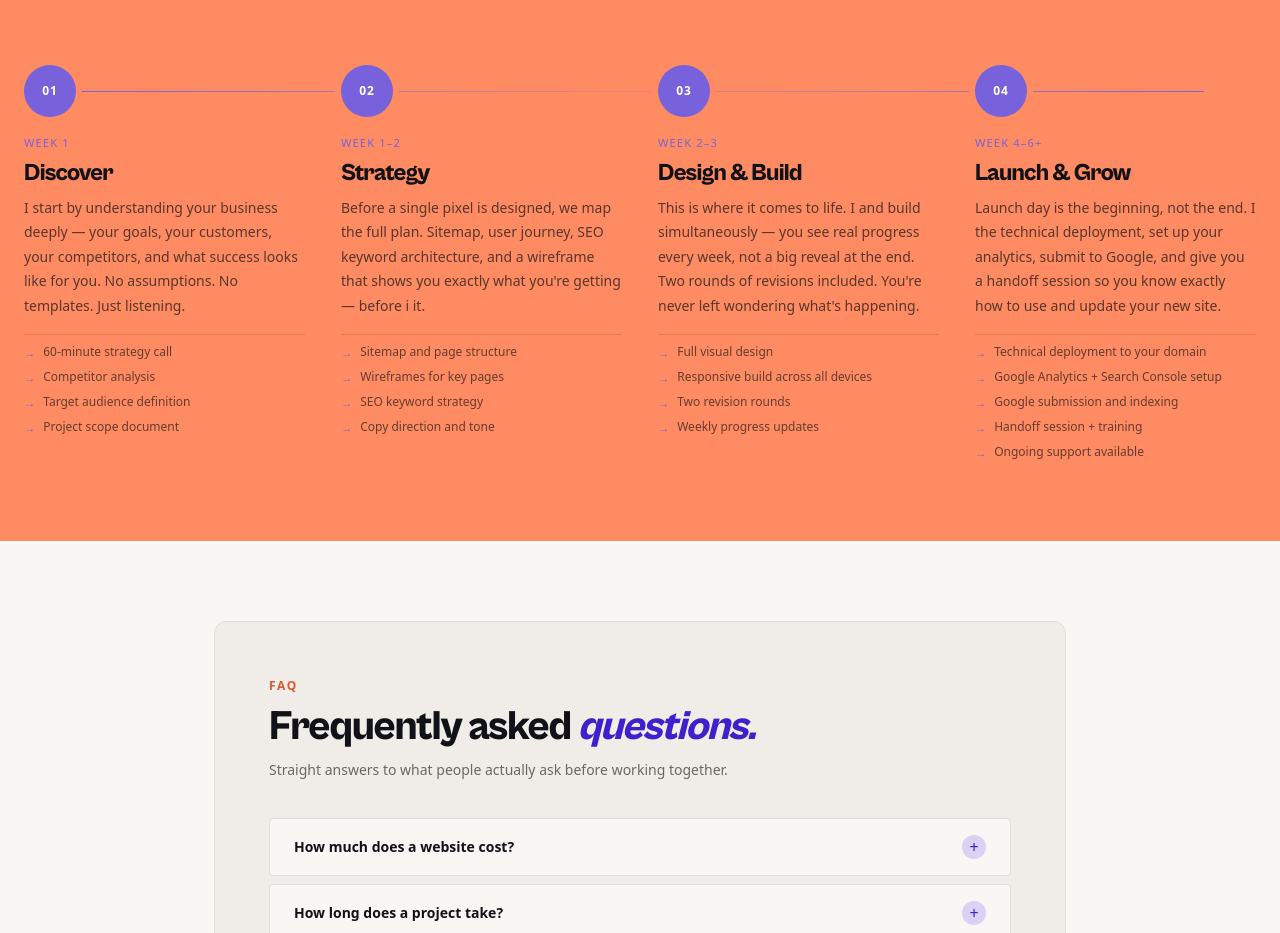
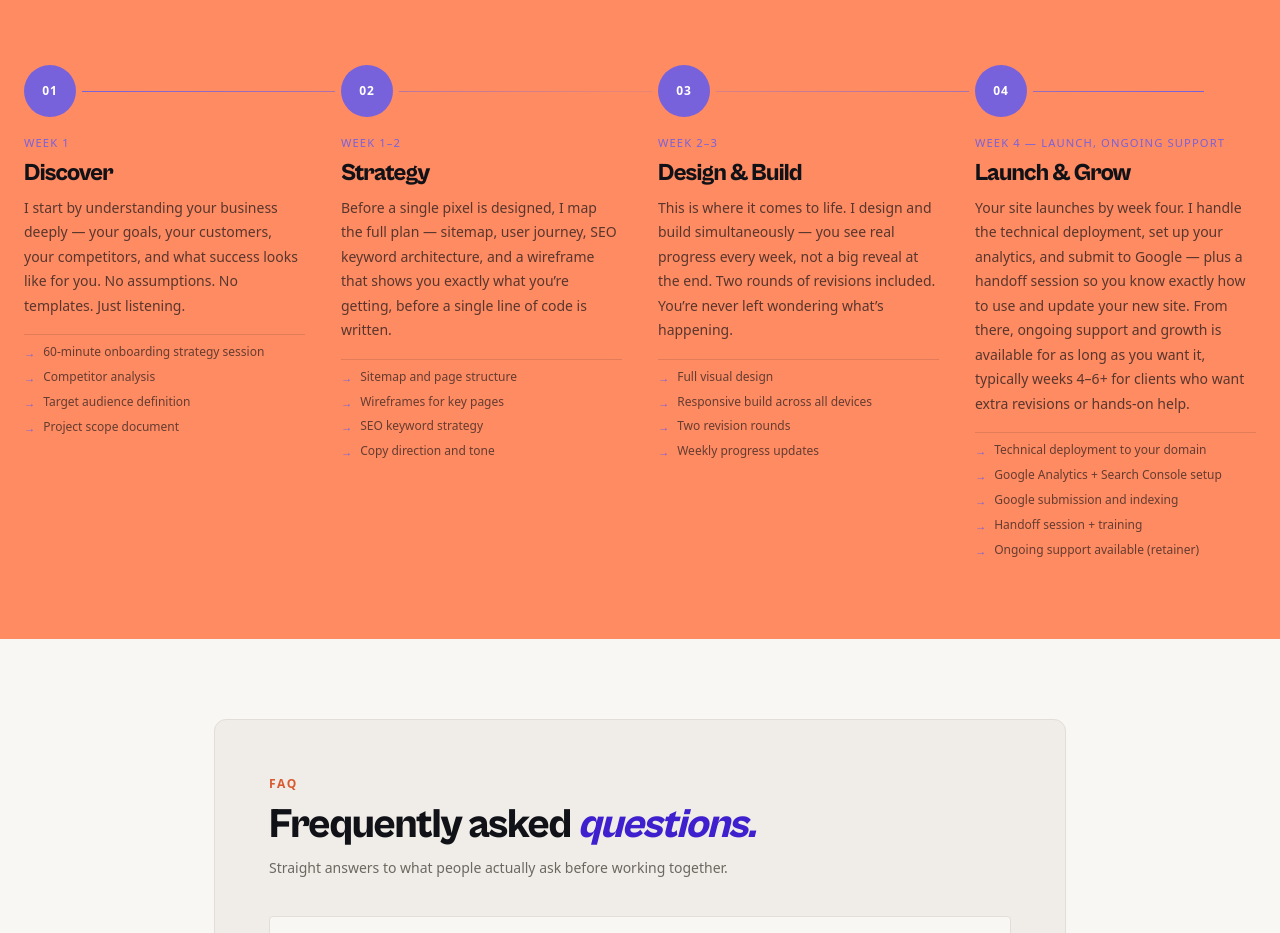
Before and after one commit to LiamHilton-Design/liam-hilton-designs, a React (Vite) app: page /services in a window 1280 px wide. Shown: the part 3440-4373 px from the top of the page. Built offline with nearby package versions, Linux system fonts and the light colour scheme; no server answers; a web font is replaced by a local one.

Commit message:
fix: correct broken sentences in processData, unify brand voice to 'I' in servicesData, apply JS apostrophe/dash conventions, resolve Calendly duration and link inconsistencies

```diff
--- a/src/constants/processData.js
+++ b/src/constants/processData.js
@@ -19,11 +19,11 @@ export const processData = [
     title: 'Discover',
     duration: 'Week 1',
     description:
-        'I start by understanding your business deeply — your goals, ' +
+      'I start by understanding your business deeply \u2014 your goals, ' +
       'your customers, your competitors, and what success looks like ' +
       'for you. No assumptions. No templates. Just listening.',
     deliverables: [
-        '60-minute strategy call',
+      '60-minute onboarding strategy session',
       'Competitor analysis',
       'Target audience definition',
       'Project scope document',
@@ -32,12 +32,12 @@ export const processData = [
   {
     id: 'strategy',
     title: 'Strategy',
-      duration: 'Week 1–2',
+    duration: 'Week 1\u20132',
     description:
-        'Before a single pixel is designed, we map the full plan. ' +
-        'Sitemap, user journey, SEO keyword architecture, and a ' +
-        'wireframe that shows you exactly what you\'re getting — ' +
-        'before i it.',
+      'Before a single pixel is designed, I map the full plan \u2014 ' +
+      'sitemap, user journey, SEO keyword architecture, and a ' +
+      'wireframe that shows you exactly what you\u2019re getting, ' +
+      'before a single line of code is written.',
     deliverables: [
       'Sitemap and page structure',
       'Wireframes for key pages',
@@ -48,12 +48,12 @@ export const processData = [
   {
     id: 'design-build',
     title: 'Design & Build',
-      duration: 'Week 2–3',
+    duration: 'Week 2\u20133',
     description:
-        'This is where it comes to life. I and build ' +
-        'simultaneously — you see real progress every week, not ' +
+      'This is where it comes to life. I design and build ' +
+      'simultaneously \u2014 you see real progress every week, not ' +
       'a big reveal at the end. Two rounds of revisions included. ' +
-        'You\'re never left wondering what\'s happening.',
+      'You\u2019re never left wondering what\u2019s happening.',
     deliverables: [
       'Full visual design',
       'Responsive build across all devices',
@@ -64,18 +64,20 @@ export const processData = [
   {
     id: 'launch-grow',
     title: 'Launch & Grow',
-      duration: 'Week 4–6+',
+    duration: 'Week 4 \u2014 launch, ongoing support',
     description:
-        'Launch day is the beginning, not the end. I the ' +
-        'technical deployment, set up your analytics, submit to ' +
-        'Google, and give you a handoff session so you know ' +
-        'exactly how to use and update your new site.',
+      'Your site launches by week four. I handle the technical ' +
+      'deployment, set up your analytics, and submit to Google \u2014 ' +
+      'plus a handoff session so you know exactly how to use and ' +
+      'update your new site. From there, ongoing support and growth ' +
+      'is available for as long as you want it, typically weeks 4\u20136+ ' +
+      'for clients who want extra revisions or hands-on help.',
     deliverables: [
       'Technical deployment to your domain',
       'Google Analytics + Search Console setup',
       'Google submission and indexing',
       'Handoff session + training',
-        'Ongoing support available',
+      'Ongoing support available (retainer)',
     ],
   },
 ]
```
Lines whose indentation alone changed are shown as unchanged.
